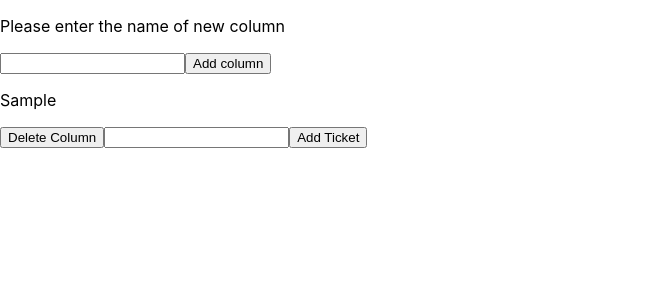
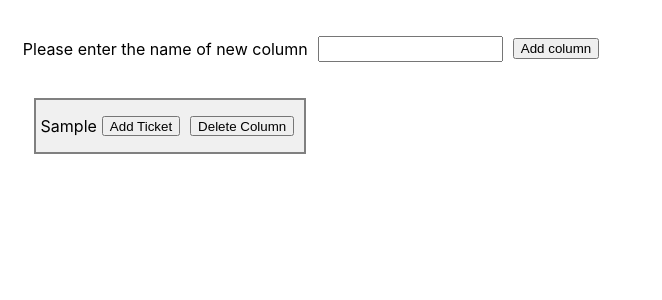
Before and after one commit to KirushaGET/miniTrello, a React (Create React App) app: page / in a window 1280 px wide. Both pictures are taken after typing "Sample" into the empty fields and a click on the button "Add column". Shown: the top 300 px of the page, without its empty margins (0-662 px from the left). Built offline with nearby package versions, Linux system fonts and the light colour scheme.

Commit message:
added design for table

```diff
--- a/package.json
+++ b/package.json
@@ -6,7 +6,8 @@
     "cra-template": "1.1.2",
     "react": "^17.0.2",
     "react-dom": "^17.0.2",
-    "react-scripts": "4.0.3"
+    "react-scripts": "4.0.3",
+    "node-sass": "^5.0.0"
   },
   "scripts": {
     "start": "react-scripts start",
--- a/src/App.css
+++ /dev/null
@@ -1,3 +0,0 @@
-.App {
-  text-align: center;
-}
--- a/src/App.js
+++ b/src/App.js
@@ -1,6 +1,6 @@
 import React, { useState } from 'react';
 import Column from './Component/Column/index.js';
-import './App.css';
+import './App.scss';
 
 const App = () => {
   const [allTasks, setAllTasks] = useState([]);
@@ -20,7 +20,11 @@ const App = () => {
     <div className="app">
       <div className="app__header">
         <p>Please enter the name of new column</p>
-        <input onChange={(e) => setColumnName(e.target.value)} value={columnName}/>
+        <input
+          onChange={(e) => setColumnName(e.target.value)}
+          value={columnName}
+          className="app_input-header-column"
+        />
         <button onClick={() => newColumn()}>Add column</button>
       </div>
       <div className="app__body">
--- /dev/null
+++ b/src/App.scss
@@ -0,0 +1,22 @@
+.app {
+  display: flex;
+  justify-content: center;
+  flex-direction: column;
+  padding: 10px;
+
+  .app__header {
+    display: flex;
+    align-items: center;
+    margin: 1vw;
+
+    .app_input-header-column {
+      margin: 0 10px;
+      height: 20px;
+    }
+  }
+
+  .app__body {
+    display: flex;
+    margin: 1vw;
+  }
+}
--- /dev/null
+++ b/src/Component/Column/Column.scss
@@ -0,0 +1,39 @@
+.column {
+    display: flex;
+    justify-content: center;
+    flex-direction: column;
+    outline: 2px solid grey;
+    margin-left: 1vw;
+    background: #f0f0f0;
+
+    .column__header {
+        display: flex;
+        align-items: center;
+        outline: 2px solid grey;
+        padding: 0 5px;
+
+        button {
+            height: 20px;
+            margin: 0 5px;
+        }
+    }
+
+    .column__body {
+        flex-direction: column;
+
+        .column__ticket {
+            display: flex;
+            align-items: center;
+            text-align: center;
+            outline: 2px solid grey;
+            padding: 0 5px;
+            margin: 10px 5px;
+            background-color: white;
+        }
+
+        button {
+            height: 20px;
+            margin: 0 5px;
+        }
+    }
+}
--- a/src/Component/Column/index.js
+++ b/src/Component/Column/index.js
@@ -1,7 +1,9 @@
 import React, { useState } from 'react';
+import './Column.scss';
 
 const Column = ({column, allTasks, setAllTasks, columnIndex}) => {
   const [ticketName, setTicketName] = useState("");
+  const [isAdding, setIsAdding] = useState(false);
 
   const addNewTicket = () => {
     const tempArray = [...allTasks];
@@ -12,6 +14,7 @@ const Column = ({column, allTasks, setAllTasks, columnIndex}) => {
     tempArray[columnIndex].data.push(newTicketValue);
     setAllTasks(tempArray);
     setTicketName("");
+    setIsAdding(false);
   }
 
   const deleteTicket = (index) => {
@@ -30,14 +33,23 @@ const Column = ({column, allTasks, setAllTasks, columnIndex}) => {
     <div className="column">
       <div  className="column__header">
         <p>{column.name}</p>
+        {isAdding
+          ? <>
+            <input onChange={(e) => setTicketName(e.target.value)} value={ticketName}/>
+            <button onClick={() => addNewTicket()}>
+              Done
+            </button>
+          </>
+          : <button onClick={() => setIsAdding(true)}>
+              Add Ticket
+            </button>
+        }
         <button onClick={() => deleteColumn()}>Delete Column</button>
-        <input onChange={(e) => setTicketName(e.target.value)} value={ticketName}/>
-        <button onClick={() => addNewTicket()}>Add Ticket</button>
       </div>
       <div  className="column__body">
         {
           column.data?.map((ticket, index) => (
-            <div key={`${ticket}-${index}`}>
+            <div key={`${ticket}-${index}`} className="column__ticket">
               <p>{ticket.name}</p>
               <button onClick={() => deleteTicket(index)}>Delete Ticket</button>
             </div>
```
Also changed, not shown: 1 other file (tests, documents, lock files or other folders).
